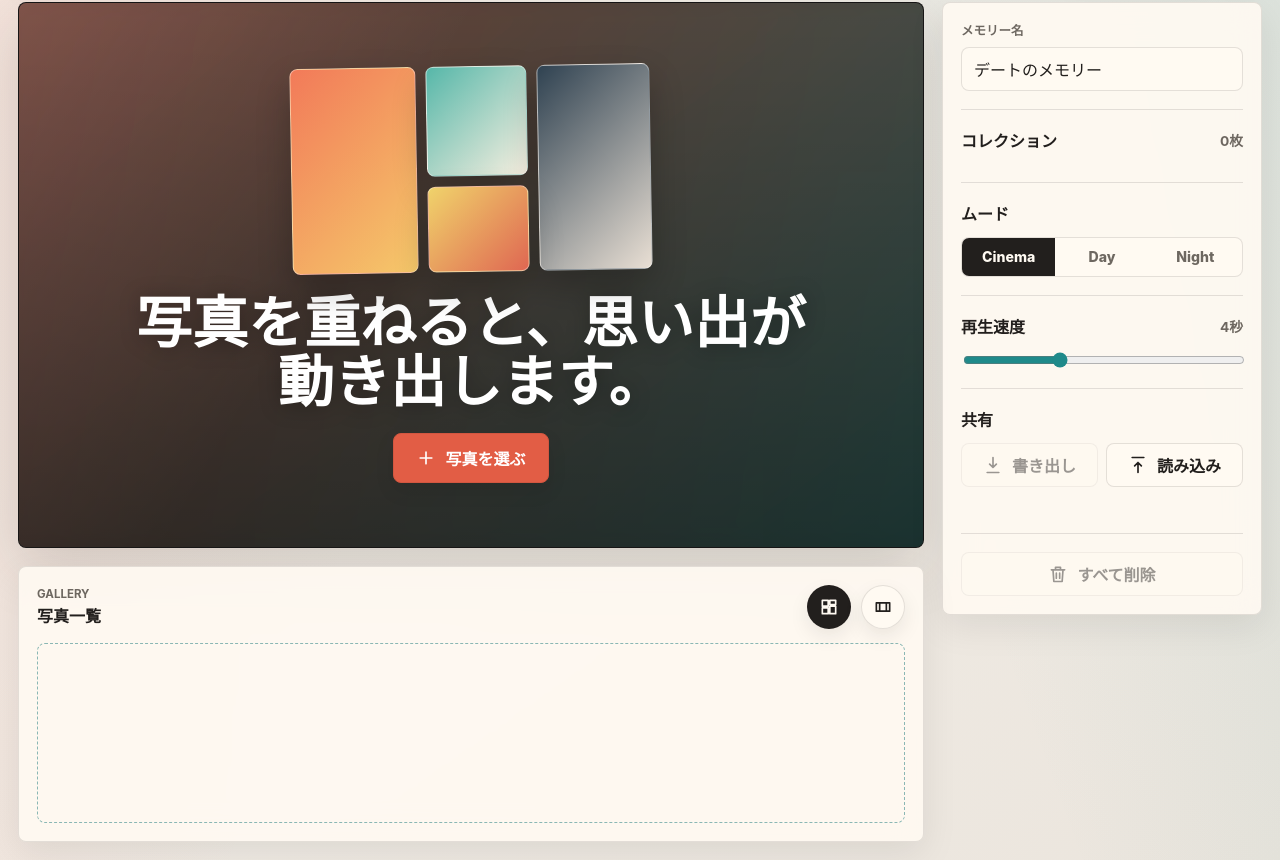
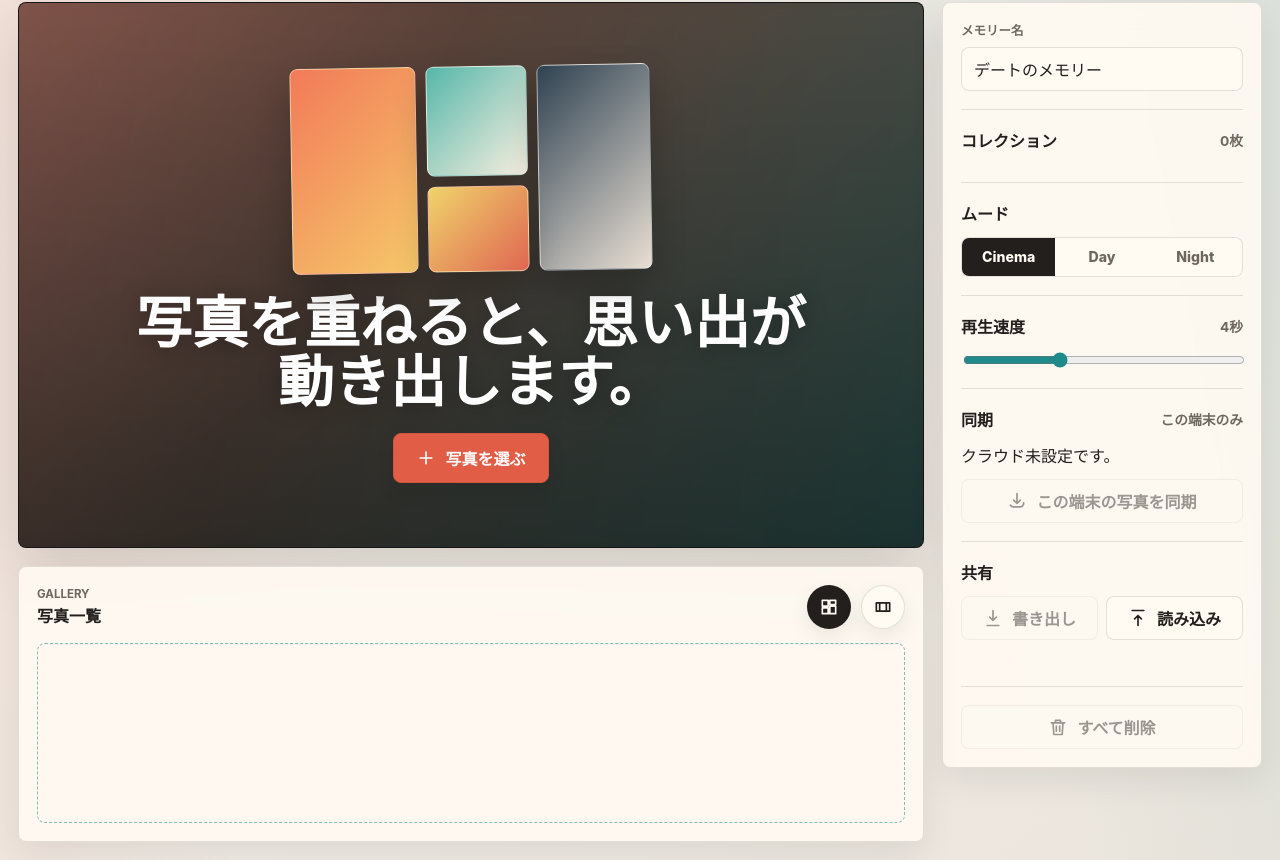
Before and after one commit to moruku36/date-memory, a plain HTML site: page index.html in a window 1280 px wide. Shown: the part 83-943 px from the top of the page. Drawn offline with Linux system fonts and the light colour scheme.

Commit message:
Add sync status controls

```diff
--- a/index.html
+++ b/index.html
@@ -120,6 +120,20 @@
 
           <div class="panel-section">
             <div class="section-head">
+              <h2>同期</h2>
+              <span id="syncBadge">この端末のみ</span>
+            </div>
+            <p class="sync-message" id="syncMessage">クラウド未設定です。</p>
+            <button class="button quiet" id="syncNowBtn" type="button" disabled>
+              <svg aria-hidden="true" viewBox="0 0 24 24">
+                <path d="M12 3v12M8 11l4 4 4-4M4 17a5 5 0 0 0 4 2h8a5 5 0 0 0 4-5"></path>
+              </svg>
+              この端末の写真を同期
+            </button>
+          </div>
+
+          <div class="panel-section">
+            <div class="section-head">
               <h2>共有</h2>
             </div>
             <div class="share-actions">
@@ -177,7 +191,7 @@
       <dialog class="confirm-dialog" id="confirmDialog" aria-labelledby="confirmTitle">
         <form method="dialog">
           <h2 id="confirmTitle">写真をすべて削除しますか</h2>
-          <p>このブラウザに保存した写真だけを削除します。</p>
+          <p>クラウド同期中の場合は、共有アルバム上の写真も削除します。</p>
           <div class="dialog-actions">
             <button class="button quiet" value="cancel" type="submit">キャンセル</button>
             <button class="button danger" id="confirmClear" value="clear" type="submit">削除</button>
@@ -186,6 +200,7 @@
       </dialog>
     </div>
 
+    <script src="config.js"></script>
     <script src="script.js"></script>
   </body>
 </html>
```
